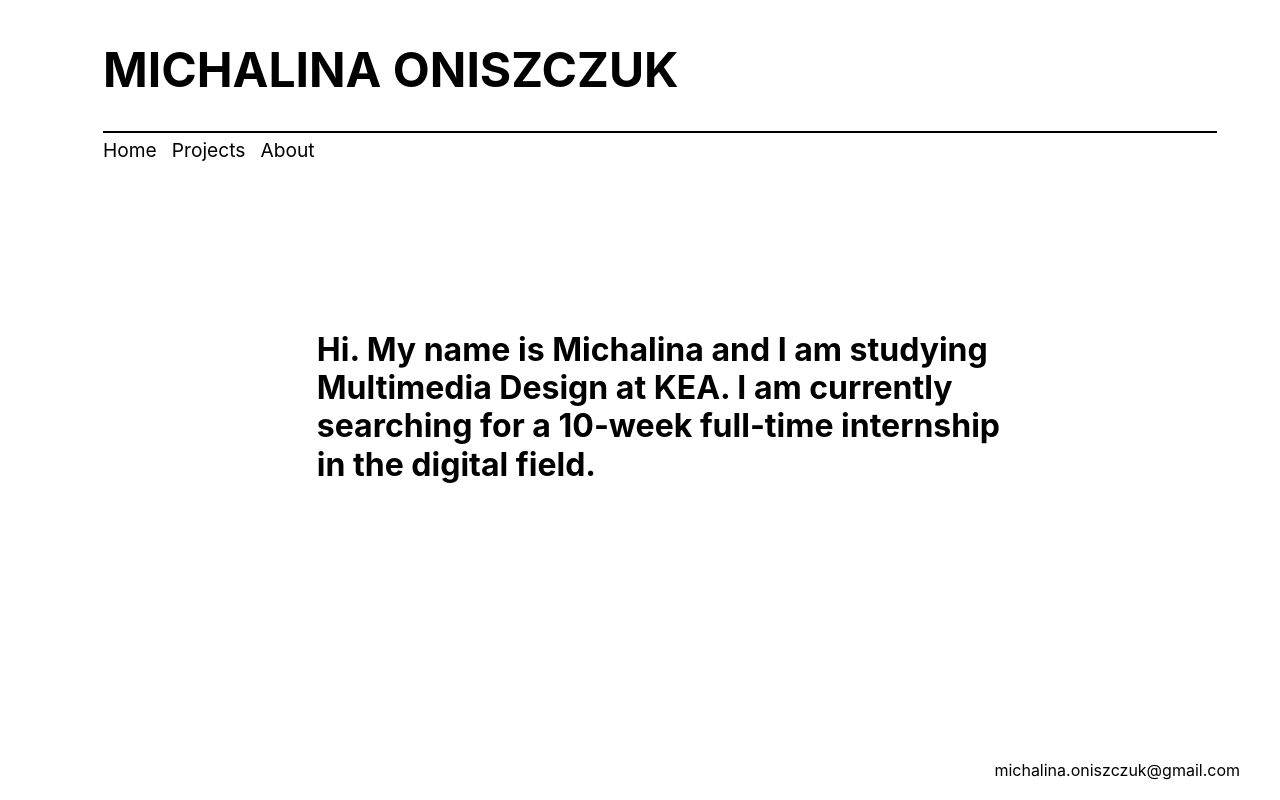
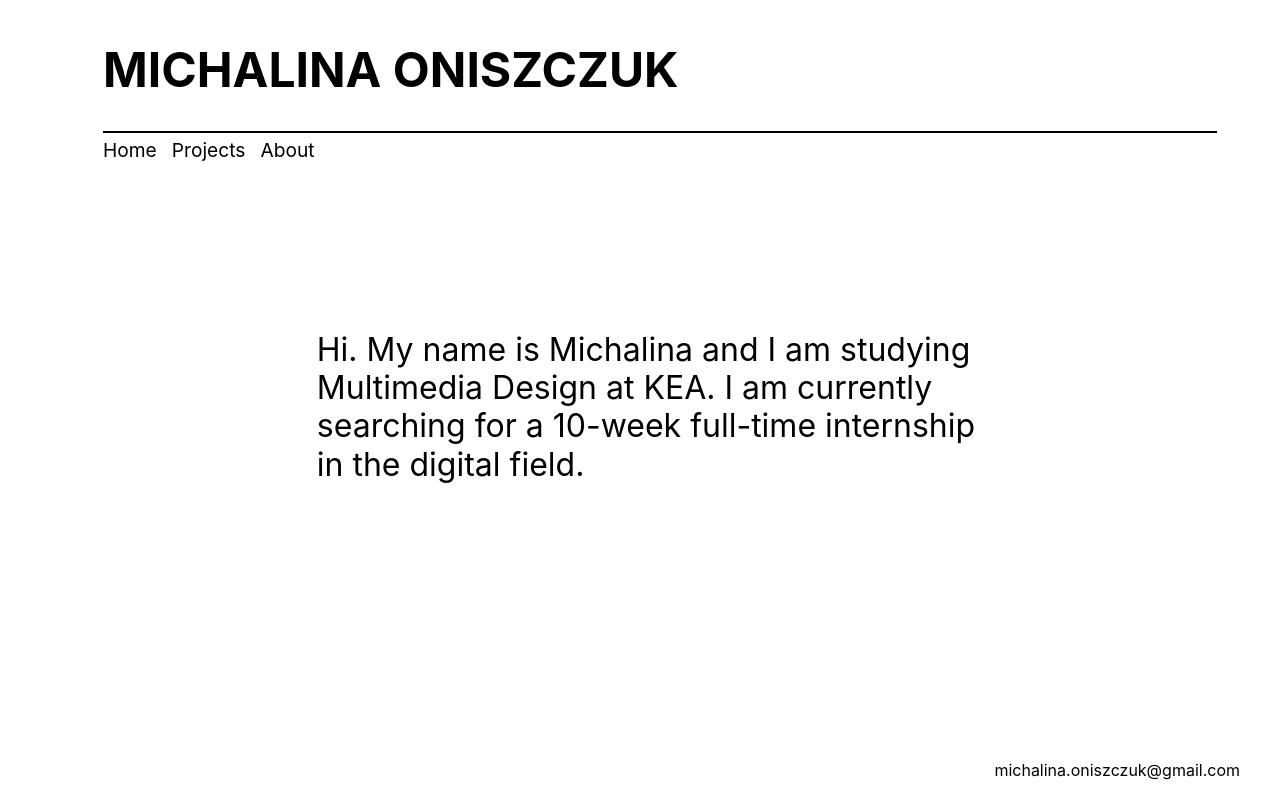
Before and after one commit to michalina-ok/portfolio_in_react, a React (Vite) app: page / in a window 1280 px wide. Built offline with nearby package versions, Linux system fonts and the light colour scheme.

Commit message:
h2 styling changed

```diff
--- a/src/App.scss
+++ b/src/App.scss
@@ -39,7 +39,7 @@ h1 {
 }
 
 h2 {
-  font-variation-settings: "wght" 500;
+  font-weight: normal;
 }
 
 a {
```
